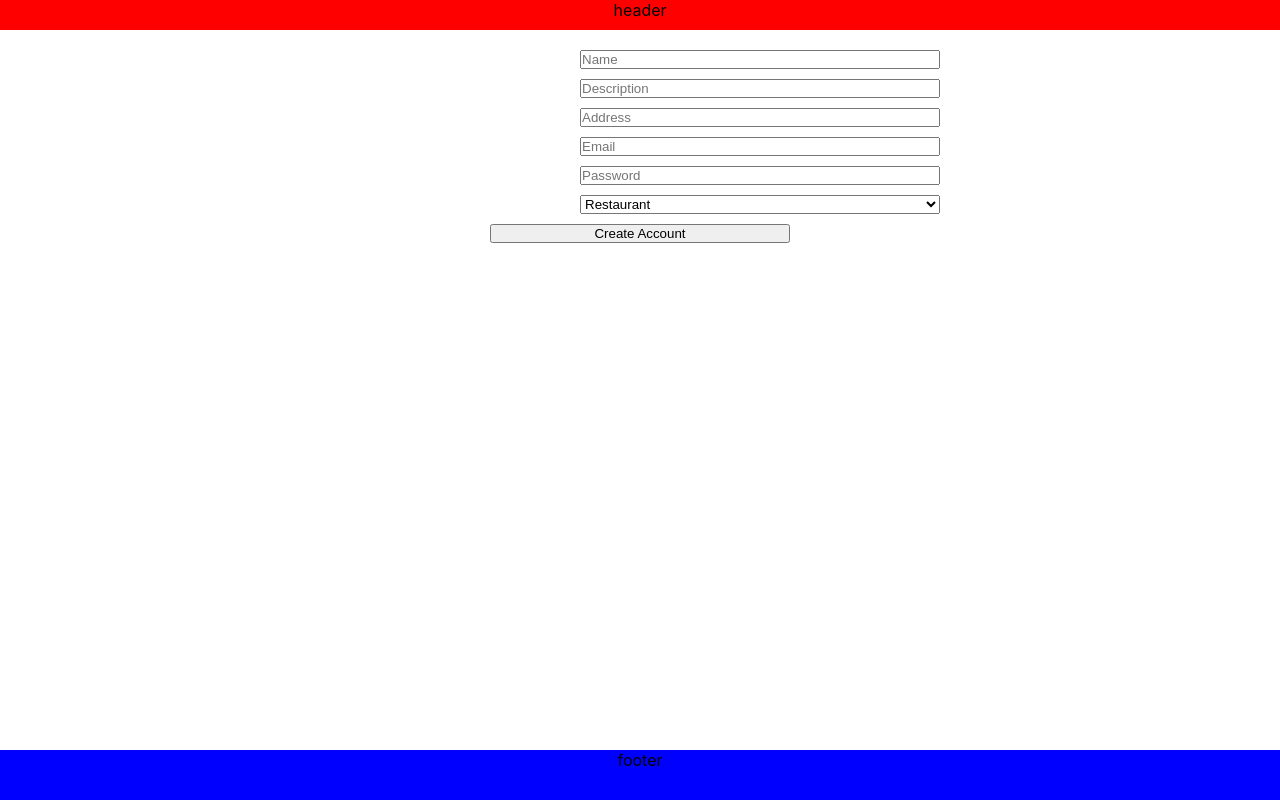
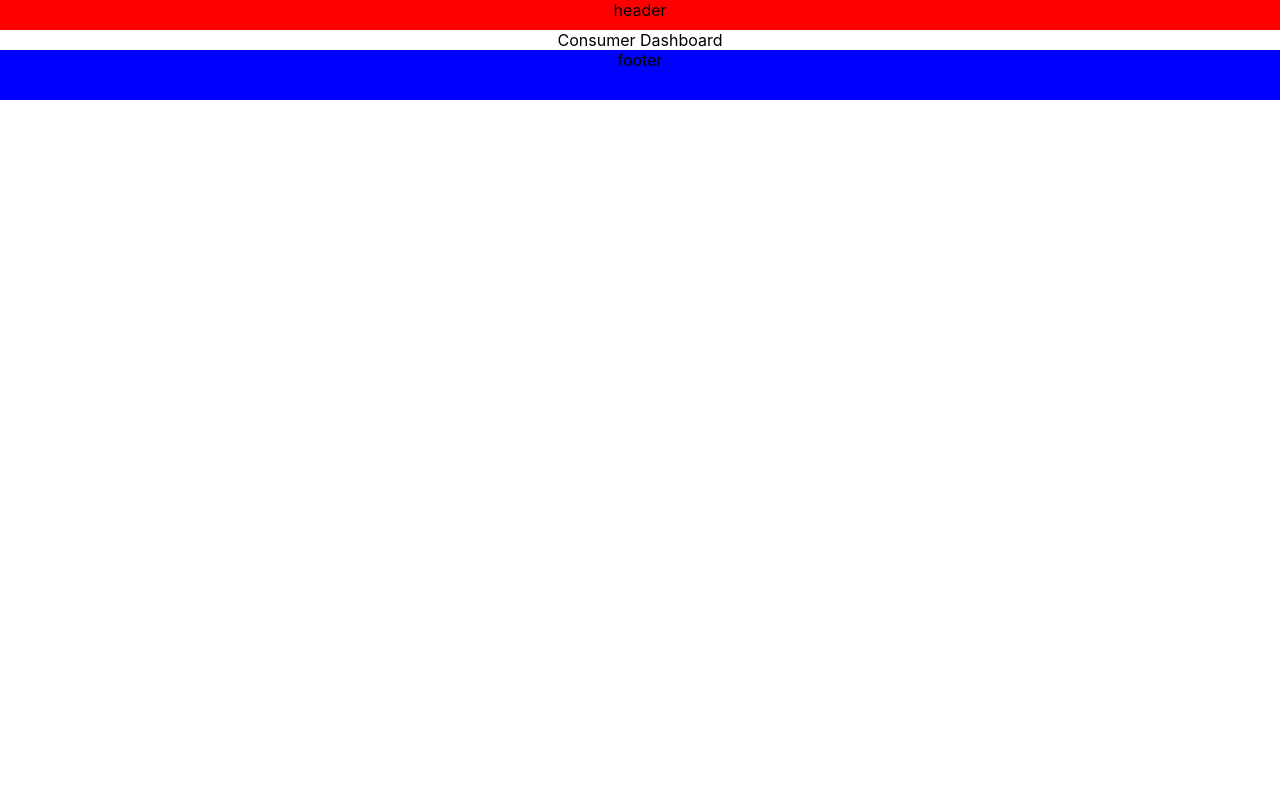
Before and after one commit to jacobjeremiahjohnson/foodwasteapp, a React (Create React App) app in the folder website/foodwasteapp/: page /live in a window 1280 px wide. Built offline with nearby package versions, Linux system fonts and the light colour scheme.

Commit message:
ConsumerDashboard, SupplierDashboard blueprinted

```diff
--- a/website/foodwasteapp/package.json
+++ b/website/foodwasteapp/package.json
@@ -2,13 +2,13 @@
   "name": "foodwasteapp",
   "version": "0.1.0",
   "private": true,
-  "proxy": "http://localhost:3000",
   "dependencies": {
     "@testing-library/jest-dom": "^5.17.0",
     "@testing-library/react": "^13.4.0",
     "@testing-library/user-event": "^13.5.0",
     "react": "^18.2.0",
     "react-dom": "^18.2.0",
+    "react-router-dom": "^6.22.2",
     "react-scripts": "5.0.1",
     "web-vitals": "^2.1.4"
   },
--- a/website/foodwasteapp/src/App.css
+++ b/website/foodwasteapp/src/App.css
@@ -21,7 +21,7 @@ html, body {
   height: 100%;
 }
 
-.content {
+.main {
   height: 100%;
 }
 
--- a/website/foodwasteapp/src/App.js
+++ b/website/foodwasteapp/src/App.js
@@ -2,17 +2,27 @@ import './App.css';
 import Header from "./components/Header"
 import Footer from "./components/Footer"
 import Create from "./components/Create"
+import Login from "./components/Login"
+import SupplierDashboard from "./components/SupplierDashboard"
+import ConsumerDashboard from "./components/ConsumerDashboard"
+import { BrowserRouter as Router, Routes, Route} from 'react-router-dom';
 
 export const apiUrl = "http://localhost:3000/api/v1/"
 
 export function App() {
   return (
     <div className="App">
+      <Router>
       <Header/>
-      <div className="content">
-        <Create/>
-      </div>
+      <Routes>
+        <Route exact path='/' element={<Create />} />
+        <Route exact path='/login' element={<Login /> } />
+        <Route exact path='/dashboard' element={<SupplierDashboard />} />
+        <Route exact path='/live' element={<ConsumerDashboard />} />
+      </Routes>
       <Footer/>
+      </Router>
+
     </div>
   );
 }
--- /dev/null
+++ b/website/foodwasteapp/src/components/ConsumerDashboard.js
@@ -0,0 +1,9 @@
+import React from "react"
+
+export default function ConsumerDashboard(){
+    return(
+        <div>
+            Consumer Dashboard
+        </div>
+    )
+}
--- a/website/foodwasteapp/src/components/Create.js
+++ b/website/foodwasteapp/src/components/Create.js
@@ -9,8 +9,15 @@ export default function Login(){
     const [response, setResponse] = useState({})
 
     useEffect(() => {
+        if (Object.keys(response).length === 0){
+            return
+        }
+        console.log(response)
+
+    }, [response])
+
+    useEffect(() => {
         if (Object.keys(userInfo).length === 0){
-            console.log("Sdl")
             return
         }
         fetch(apiUrl + 'auth/create-account/', {
@@ -59,7 +66,7 @@ export default function Login(){
     }
 
     return (
-        <div className="loginForm">
+        <div className="loginForm main">
             <form onSubmit={createAccount} className="form">
                     <input name="name" placeholder="Name"/>
                     <input name="description" placeholder="Description"/>
--- /dev/null
+++ b/website/foodwasteapp/src/components/Login.js
@@ -0,0 +1,9 @@
+import React from "react"
+
+export default function Login(){
+    return (
+        <div>
+            Login
+        </div>
+    )
+}
--- /dev/null
+++ b/website/foodwasteapp/src/components/SupplierDashboard.js
@@ -0,0 +1,9 @@
+import React from "react"
+
+export default function SupplierDashboard(){
+    return(
+        <div>
+            Supplier dashboard
+        </div>
+    )
+}
```
Also changed, not shown: website/foodwasteapp/src/components/Consumer.js (deleted), website/foodwasteapp/src/components/SupplierForm.js (deleted), 2 other files (tests, documents, lock files or other folders).
